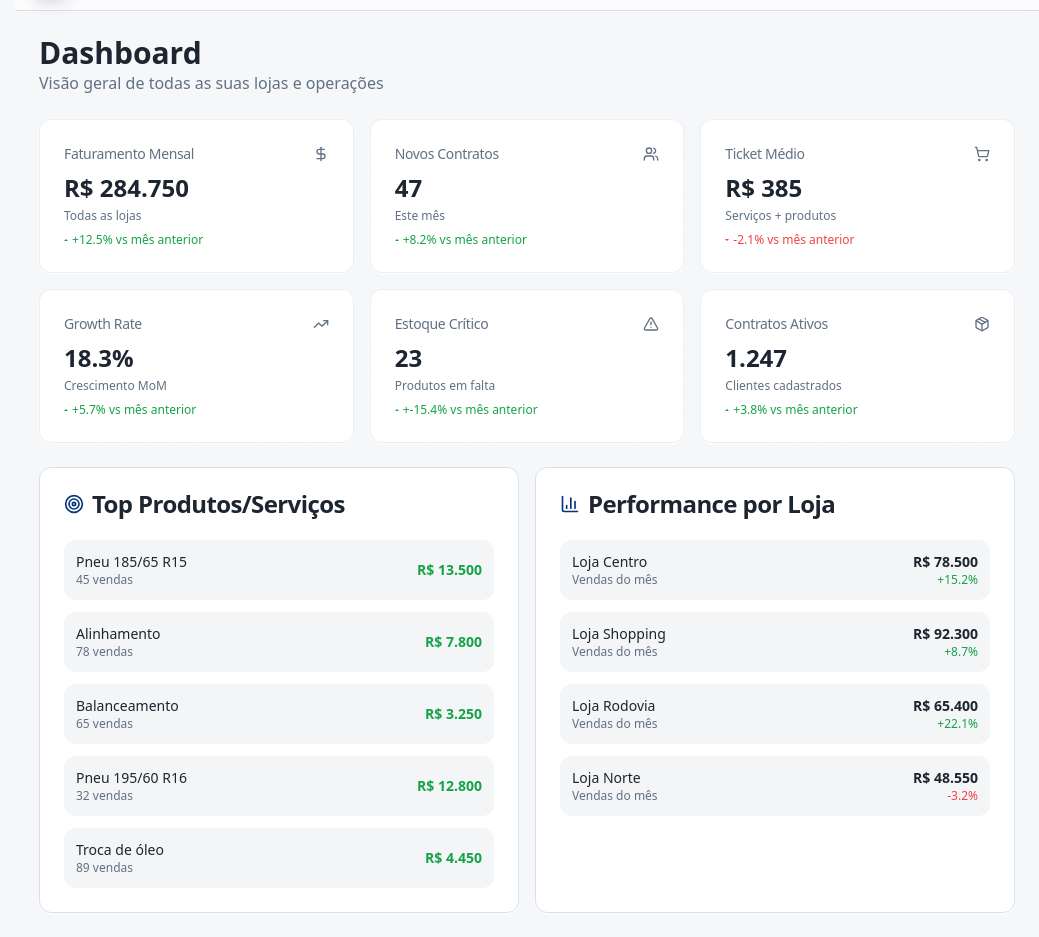
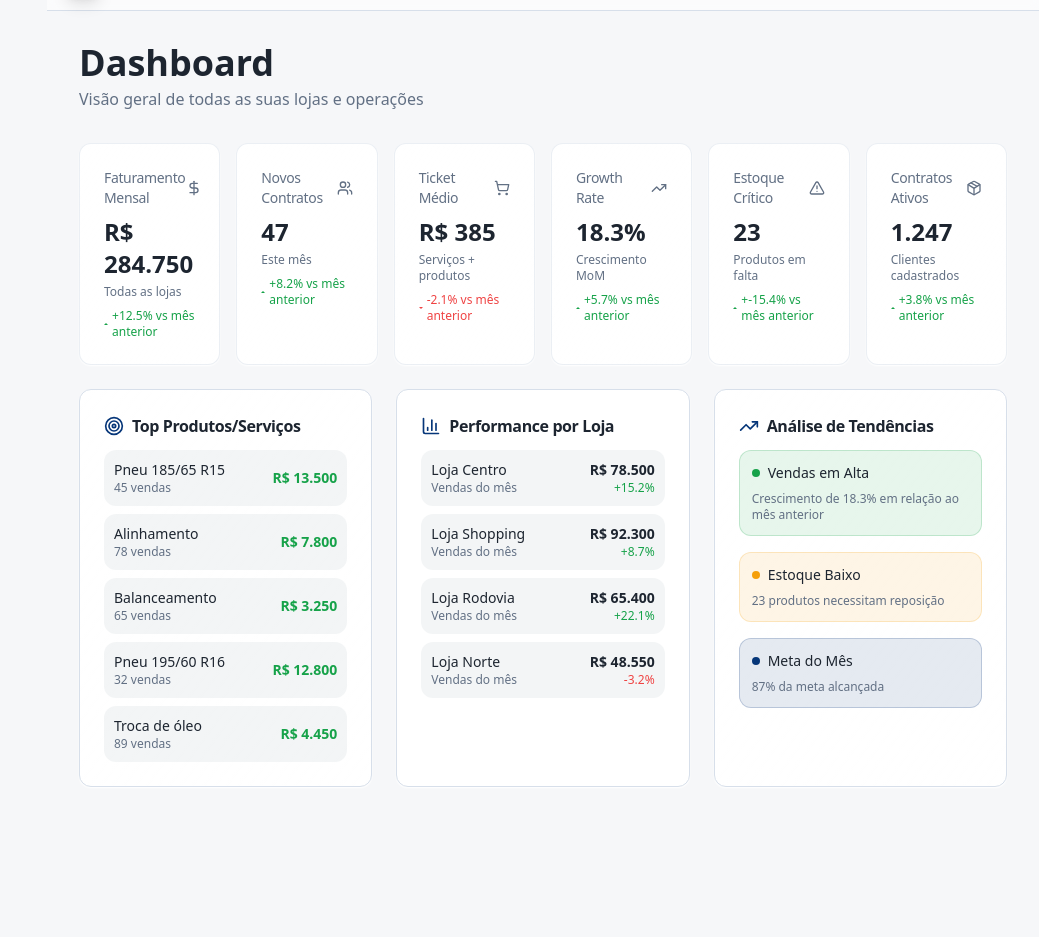
Before and after one commit to Cvcnt/tyre-vision-central, a React (Vite) app: page / in a window 1280 px wide. Shown: the part 572-1509 px from the top of the page, without its empty margins (241-1280 px from the left). After the commit the page ends 1391 px from the top, so only its background shows below. Built offline with nearby package versions, Linux system fonts and the light colour scheme.

Commit message:
Fix: Improve desktop layout
Adjust the layout to better suit desktop users.

```diff
--- a/src/components/Dashboard.tsx
+++ b/src/components/Dashboard.tsx
@@ -74,32 +74,32 @@ export const Dashboard = () => {
 
   return (
     <div className="space-y-6">
-      {/* Métricas Principais */}
-      <div className="grid gap-4 md:grid-cols-2 lg:grid-cols-3">
+      {/* Métricas Principais - Otimizado para Desktop */}
+      <div className="grid gap-4 grid-cols-1 sm:grid-cols-2 lg:grid-cols-3 xl:grid-cols-6">
         {metricsData.map((metric, index) => (
           <MetricCard key={index} {...metric} />
         ))}
       </div>
 
-      {/* Gráficos e Listas */}
-      <div className="grid gap-4 md:grid-cols-2">
+      {/* Gráficos e Listas - Layout Desktop Otimizado */}
+      <div className="grid gap-6 grid-cols-1 lg:grid-cols-2 xl:grid-cols-3">
         {/* Top Produtos/Serviços */}
-        <Card className="bg-gradient-to-br from-card to-card/80 shadow-card">
-          <CardHeader>
-            <CardTitle className="flex items-center gap-2">
+        <Card className="bg-gradient-to-br from-card to-card/80 shadow-card xl:col-span-1">
+          <CardHeader className="pb-3">
+            <CardTitle className="flex items-center gap-2 text-base">
               <Target className="h-5 w-5 text-primary" />
               Top Produtos/Serviços
             </CardTitle>
           </CardHeader>
-          <CardContent>
-            <div className="space-y-3">
+          <CardContent className="pt-0">
+            <div className="space-y-2">
               {topProducts.map((product, index) => (
-                <div key={index} className="flex items-center justify-between p-3 rounded-lg bg-muted/50 hover:bg-muted/70 transition-colors">
-                  <div>
-                    <p className="font-medium text-sm">{product.name}</p>
+                <div key={index} className="flex items-center justify-between p-2.5 rounded-lg bg-muted/50 hover:bg-muted/70 transition-colors">
+                  <div className="min-w-0 flex-1">
+                    <p className="font-medium text-sm truncate">{product.name}</p>
                     <p className="text-xs text-muted-foreground">{product.sales} vendas</p>
                   </div>
-                  <div className="text-right">
+                  <div className="text-right ml-2">
                     <p className="font-semibold text-sm text-success">{product.revenue}</p>
                   </div>
                 </div>
@@ -109,22 +109,22 @@ export const Dashboard = () => {
         </Card>
 
         {/* Performance por Loja */}
-        <Card className="bg-gradient-to-br from-card to-card/80 shadow-card">
-          <CardHeader>
-            <CardTitle className="flex items-center gap-2">
+        <Card className="bg-gradient-to-br from-card to-card/80 shadow-card xl:col-span-1">
+          <CardHeader className="pb-3">
+            <CardTitle className="flex items-center gap-2 text-base">
               <BarChart3 className="h-5 w-5 text-primary" />
               Performance por Loja
             </CardTitle>
           </CardHeader>
-          <CardContent>
-            <div className="space-y-3">
+          <CardContent className="pt-0">
+            <div className="space-y-2">
               {storePerformance.map((store, index) => (
-                <div key={index} className="flex items-center justify-between p-3 rounded-lg bg-muted/50 hover:bg-muted/70 transition-colors">
-                  <div>
-                    <p className="font-medium text-sm">{store.name}</p>
+                <div key={index} className="flex items-center justify-between p-2.5 rounded-lg bg-muted/50 hover:bg-muted/70 transition-colors">
+                  <div className="min-w-0 flex-1">
+                    <p className="font-medium text-sm truncate">{store.name}</p>
                     <p className="text-xs text-muted-foreground">Vendas do mês</p>
                   </div>
-                  <div className="text-right">
+                  <div className="text-right ml-2">
                     <p className="font-semibold text-sm">{store.sales}</p>
                     <p className={`text-xs ${store.growth > 0 ? 'text-success' : 'text-destructive'}`}>
                       {store.growth > 0 ? '+' : ''}{store.growth}%
@@ -135,6 +135,41 @@ export const Dashboard = () => {
             </div>
           </CardContent>
         </Card>
+
+        {/* Área para Gráfico Adicional em Desktop */}
+        <Card className="bg-gradient-to-br from-card to-card/80 shadow-card xl:col-span-1 hidden xl:block">
+          <CardHeader className="pb-3">
+            <CardTitle className="flex items-center gap-2 text-base">
+              <TrendingUp className="h-5 w-5 text-primary" />
+              Análise de Tendências
+            </CardTitle>
+          </CardHeader>
+          <CardContent className="pt-0">
+            <div className="space-y-4">
+              <div className="p-3 rounded-lg bg-success/10 border border-success/20">
+                <div className="flex items-center gap-2 mb-2">
+                  <div className="w-2 h-2 rounded-full bg-success"></div>
+                  <span className="text-sm font-medium">Vendas em Alta</span>
+                </div>
+                <p className="text-xs text-muted-foreground">Crescimento de 18.3% em relação ao mês anterior</p>
+              </div>
+              <div className="p-3 rounded-lg bg-warning/10 border border-warning/20">
+                <div className="flex items-center gap-2 mb-2">
+                  <div className="w-2 h-2 rounded-full bg-warning"></div>
+                  <span className="text-sm font-medium">Estoque Baixo</span>
+                </div>
+                <p className="text-xs text-muted-foreground">23 produtos necessitam reposição</p>
+              </div>
+              <div className="p-3 rounded-lg bg-primary/10 border border-primary/20">
+                <div className="flex items-center gap-2 mb-2">
+                  <div className="w-2 h-2 rounded-full bg-primary"></div>
+                  <span className="text-sm font-medium">Meta do Mês</span>
+                </div>
+                <p className="text-xs text-muted-foreground">87% da meta alcançada</p>
+              </div>
+            </div>
+          </CardContent>
+        </Card>
       </div>
     </div>
   );
--- a/src/components/Sidebar.tsx
+++ b/src/components/Sidebar.tsx
@@ -51,7 +51,7 @@ export const Sidebar = () => {
       {/* Sidebar */}
       <aside className={cn(
         "fixed left-0 top-0 z-50 h-full bg-card border-r border-border/50 transition-all duration-300 lg:static lg:translate-x-0",
-        collapsed ? "-translate-x-full lg:w-16" : "w-64",
+        collapsed ? "-translate-x-full lg:w-16 xl:w-20" : "w-64 xl:w-72",
         "flex flex-col"
       )}>
         {/* Header da Sidebar */}
--- a/src/pages/Index.tsx
+++ b/src/pages/Index.tsx
@@ -6,12 +6,12 @@ const Index = () => {
   return (
     <div className="min-h-screen bg-background">
       <Sidebar />
-      <div className="lg:ml-64">
+      <div className="lg:ml-64 xl:ml-72">
         <Header />
-        <main className="p-6">
-          <div className="mb-6">
-            <h1 className="text-3xl font-bold text-foreground">Dashboard</h1>
-            <p className="text-muted-foreground">
+        <main className="p-4 lg:p-6 xl:p-8">
+          <div className="mb-6 xl:mb-8">
+            <h1 className="text-2xl lg:text-3xl xl:text-4xl font-bold text-foreground">Dashboard</h1>
+            <p className="text-sm lg:text-base text-muted-foreground mt-1">
               Visão geral de todas as suas lojas e operações
             </p>
           </div>
```
